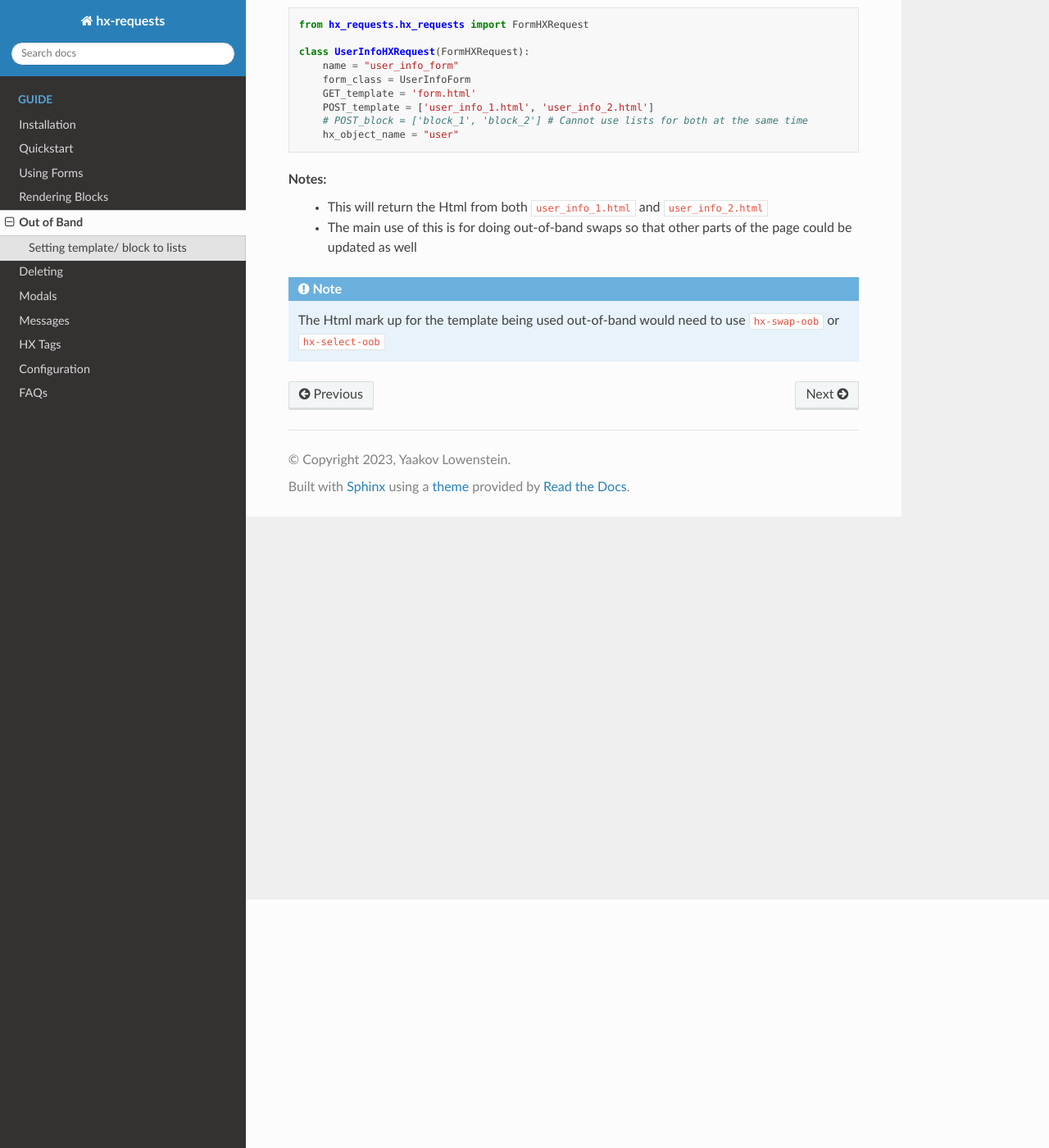
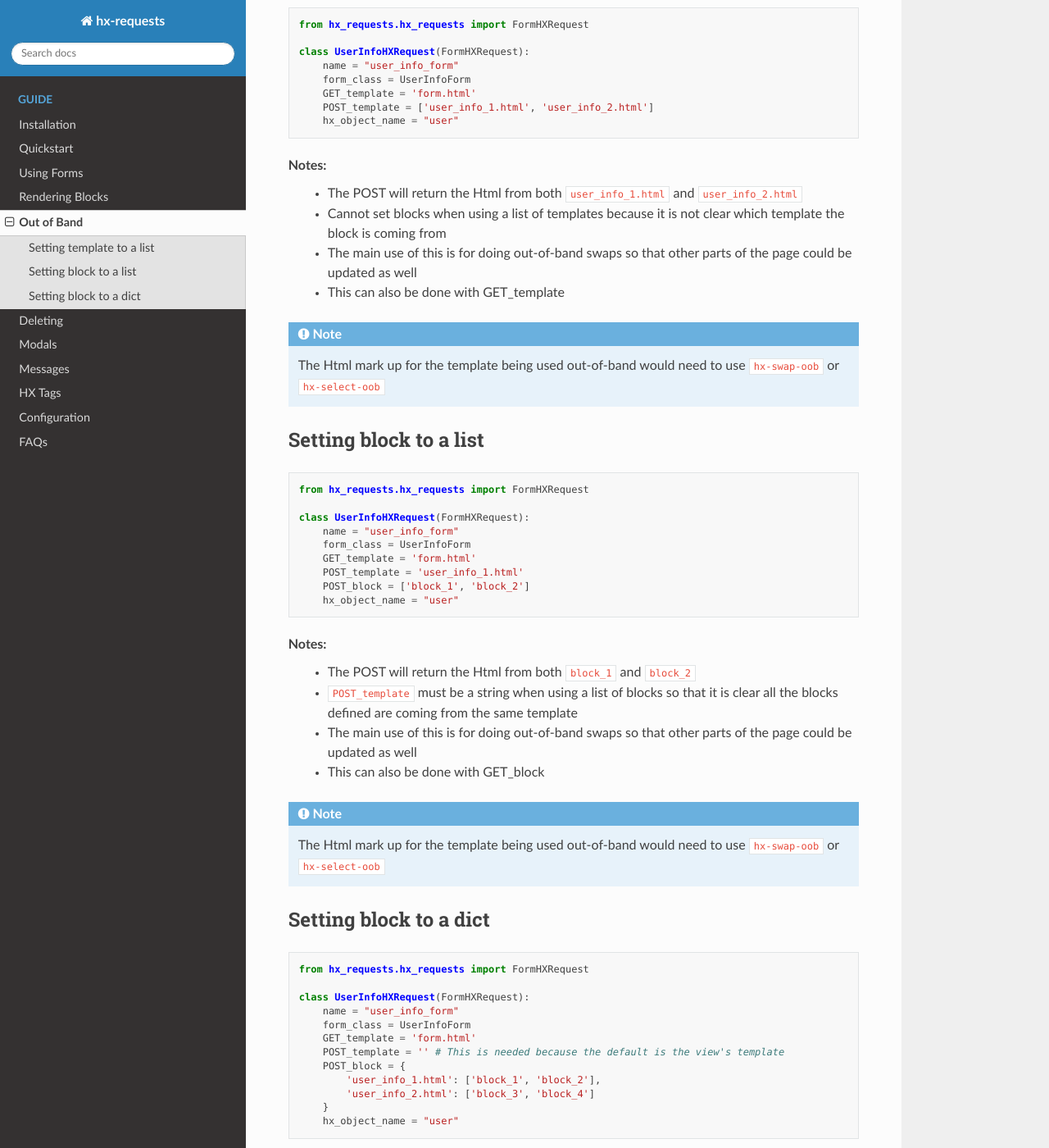
Before and after one commit to yaakovLowenstein/hx-requests, a Sphinx documentation site: the page built from docs/guide/out_of_band.rst, in a window 1280 px wide and 1400 px high, scrolled down 303 px. Shown: the whole window at 82% size. Built offline with Sphinx 7.4.7 and the Read the Docs theme 2.0.0, drawn with Linux system fonts in a browser that asks for light colours; pages that are not in the unit, such as notebooks, are missing from menus; some of the changed text lies outside the part shown.

Commit message:
docs: Add more examples for out-of-band swaps
Specifically for setting block to a dict.

```diff
--- a/docs/guide/out_of_band.rst
+++ b/docs/guide/out_of_band.rst
@@ -2,10 +2,11 @@ Out of Band
 ===========
 
 How to update more than one part of the page using hx-requests?
-What if you want to return a response that has the Html from two templates or you want to return two separate blocks from the same template?
+What if you want to return a response that has the Html from two templates or you want to return two separate blocks from the same template, or maybe
+even blocks from all different templates?
 
-Setting template/ block to lists
---------------------------------
+Setting template to a list
+--------------------------
 
 
 .. code-block:: python
@@ -17,14 +18,79 @@ Setting template/ block to lists
         form_class = UserInfoForm
         GET_template = 'form.html'
         POST_template = ['user_info_1.html', 'user_info_2.html']
-        # POST_block = ['block_1', 'block_2'] # Cannot use lists for both at the same time
         hx_object_name = "user"
 
 
 Notes:
-    - This will return the Html from both :code:`user_info_1.html` and :code:`user_info_2.html`
+    - The POST will return the Html from both :code:`user_info_1.html` and :code:`user_info_2.html`
+    - Cannot set blocks when using a list of templates because it is not clear which template the block is coming from
     - The main use of this is for doing out-of-band swaps so that other parts of the page could be updated as well
+    - This can also be done with GET_template
 
 .. note::
 
     The Html mark up for the template being used out-of-band would need to use :code:`hx-swap-oob` or :code:`hx-select-oob`
+
+Setting block to a list
+-----------------------
+
+
+.. code-block:: python
+
+    from hx_requests.hx_requests import FormHXRequest
+
+    class UserInfoHXRequest(FormHXRequest):
+        name = "user_info_form"
+        form_class = UserInfoForm
+        GET_template = 'form.html'
+        POST_template = 'user_info_1.html'
+        POST_block = ['block_1', 'block_2']
+        hx_object_name = "user"
+
+
+Notes:
+    - The POST will return the Html from both :code:`block_1` and :code:`block_2`
+    - :code:`POST_template` must be a string when using a list of blocks so that it is clear all the blocks defined are coming from the same template
+    - The main use of this is for doing out-of-band swaps so that other parts of the page could be updated as well
+    - This can also be done with GET_block
+
+.. note::
+
+    The Html mark up for the template being used out-of-band would need to use :code:`hx-swap-oob` or :code:`hx-select-oob`
+
+Setting block to a dict
+-----------------------
+
+
+.. code-block:: python
+
+    from hx_requests.hx_requests import FormHXRequest
+
+    class UserInfoHXRequest(FormHXRequest):
+        name = "user_info_form"
+        form_class = UserInfoForm
+        GET_template = 'form.html'
+        POST_template = '' # This is needed because the default is the view's template
+        POST_block = {
+            'user_info_1.html': ['block_1', 'block_2'],
+            'user_info_2.html': ['block_3', 'block_4']
+        }
+        hx_object_name = "user"
+
+
+Notes:
+    - The POST will return the Html from all 4 blocks across the two templates
+    - Using a dict allows you to define which blocks are coming from which template
+    - If :code:`POST_template` is defined as a string, it will also return the Html from the template along with the blocks
+    - If :code:`POST_template` is defined as a list, it will also return the Html from all the templates along with the blocks
+    - The main use of this is for doing out-of-band swaps so that other parts of the page could be updated as well
+    - This can also be done with GET_block
+
+.. warning::
+
+    If you don't want the Html from the view's template to be returned, you must set :code:`POST_template` to an empty string
+    because the default is the view's template
+
+.. note::
+
+    The Html mark up for the template being used out-of-band would need to use :code:`hx-swap-oob` or :code:`hx-select-oob`
```
